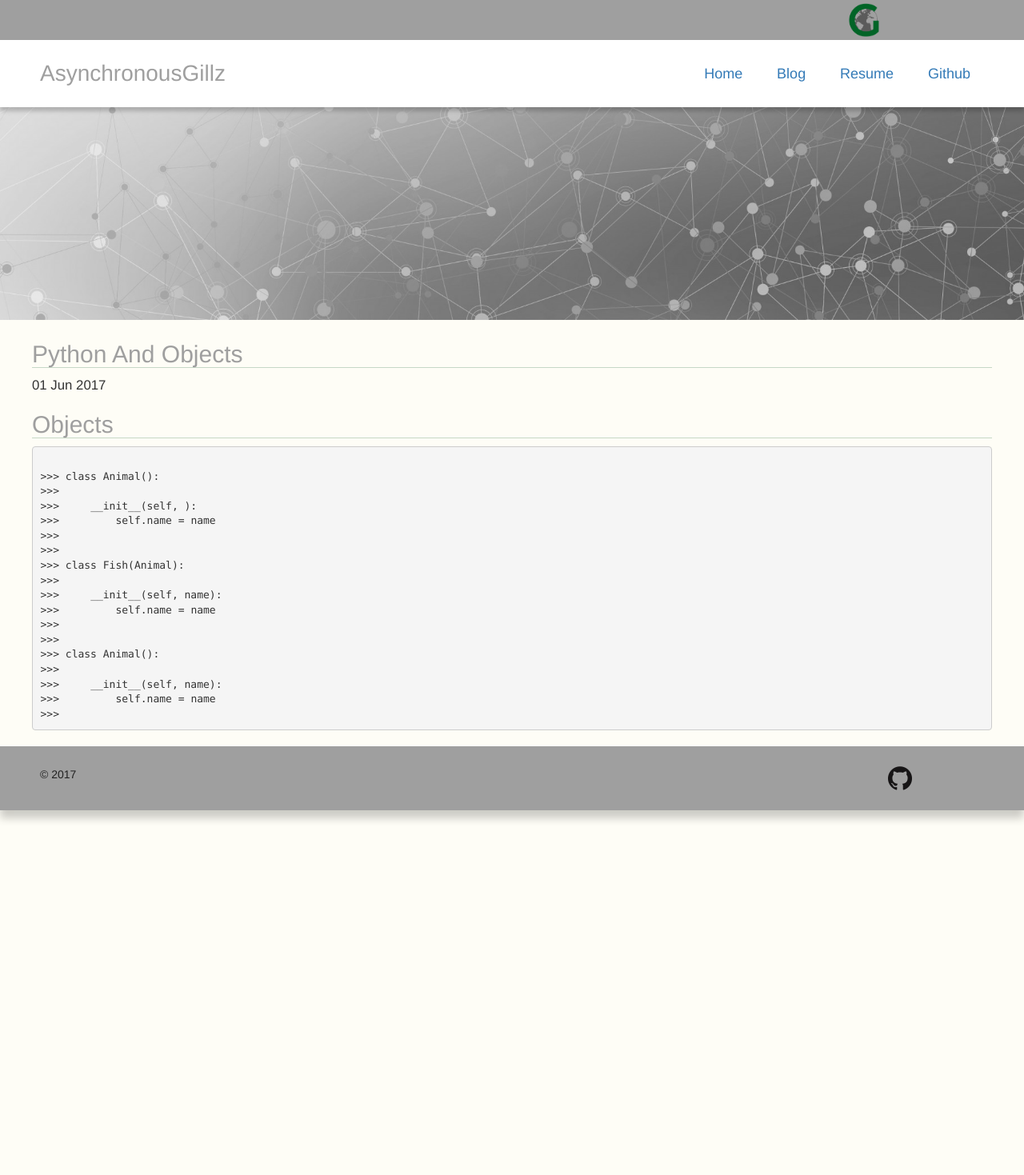
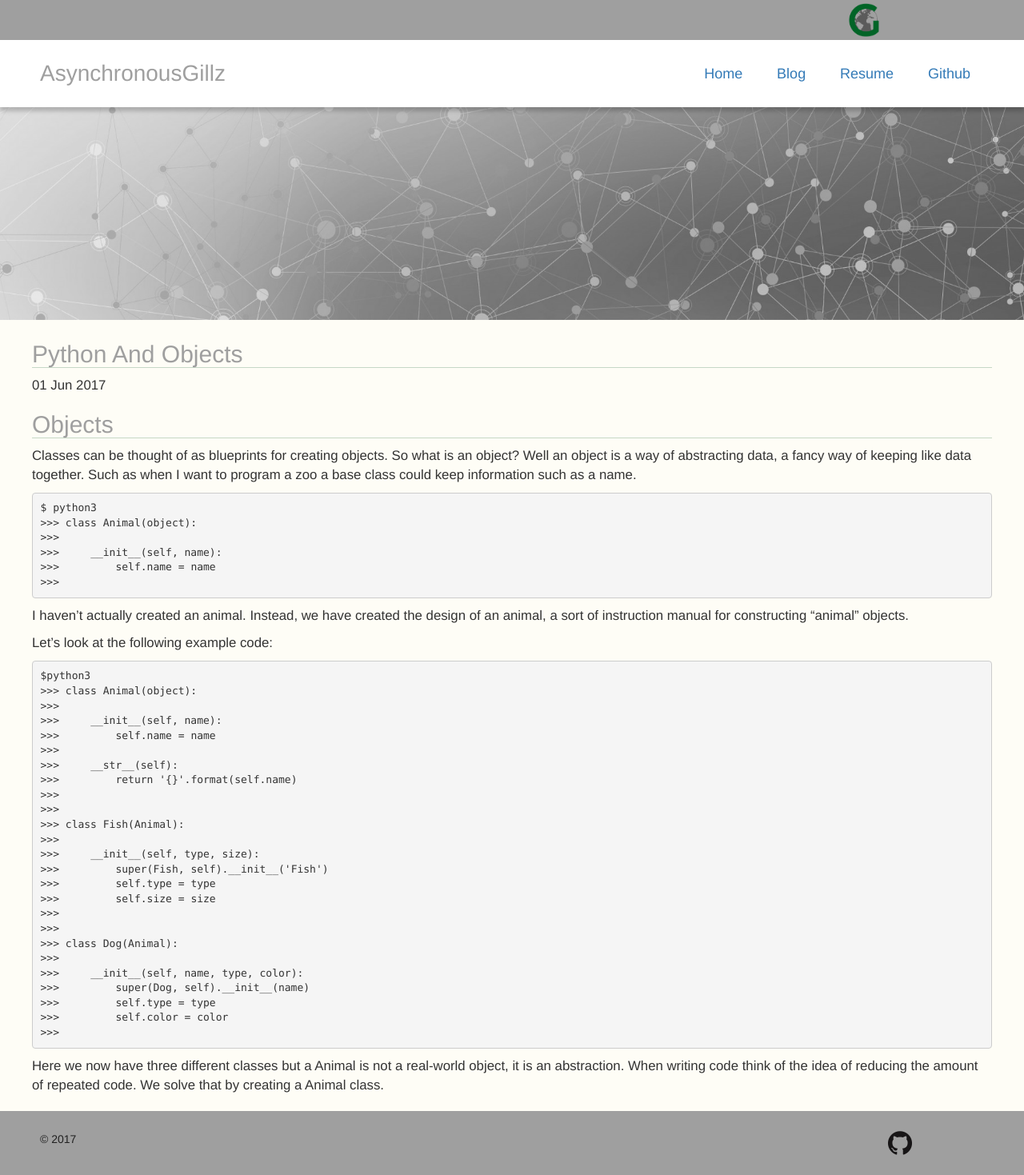
Before and after one commit to GerhardOfRivia/GerhardOfRivia.github.io, a Jekyll site: the page built from _posts/2017-6-1-Python-and-Objects.md, in a window 1280 px wide. Shown: the whole page at 80% size. Built offline with Jekyll 4.4.1, drawn with Linux system fonts in a browser that asks for light colours; nearby versions of some CDN libraries.

Commit message:
BLOG: update to pyhton objects.

````diff
--- a/_posts/2017-6-1-Python-and-Objects.md
+++ b/_posts/2017-6-1-Python-and-Objects.md
@@ -5,24 +5,47 @@ layout: posts
 
 ## Objects
 
+Classes can be thought of as blueprints for creating objects. So what is an object? Well an object is a way of abstracting data, a fancy way of keeping like data together. Such as when I want to program a zoo a base class could keep information such as a name.
 
 ```python
-
->>> class Animal():
->>>
->>>     __init__(self, ):
->>>         self.name = name
->>>
->>>
->>> class Fish(Animal):
->>>
->>>     __init__(self, name):
->>>         self.name = name
->>>
->>>
->>> class Animal():
+$ python3
+>>> class Animal(object):
 >>>
 >>>     __init__(self, name):
 >>>         self.name = name
 >>>
 ```
+
+I haven't actually created an animal. Instead, we have created the design of an animal, a sort of instruction manual for constructing "animal" objects.
+
+Let's look at the following example code:
+
+```python
+$python3
+>>> class Animal(object):
+>>>
+>>>     __init__(self, name):
+>>>         self.name = name
+>>>
+>>>     __str__(self):
+>>>         return '{}'.format(self.name)
+>>>
+>>>
+>>> class Fish(Animal):
+>>>
+>>>     __init__(self, type, size):
+>>>         super(Fish, self).__init__('Fish')
+>>>         self.type = type
+>>>         self.size = size
+>>>
+>>>
+>>> class Dog(Animal):
+>>>
+>>>     __init__(self, name, type, color):
+>>>         super(Dog, self).__init__(name)
+>>>         self.type = type
+>>>         self.color = color
+>>>
+```
+
+Here we now have three different classes but a Animal is not a real-world object, it is an abstraction. When writing code think of the idea of reducing the amount of repeated code. We solve that by creating a Animal class.
````
